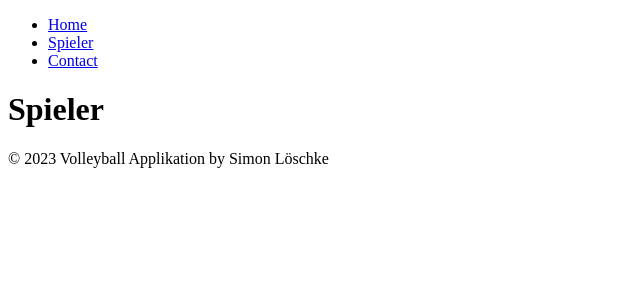
After one commit to simon-loeschke1988/volleyball, a Django app: page /player/ in a window 1280 px wide. The commit adds this page. Shown: the top 300 px of the page, without its empty margins (0-640 px from the left). Run offline with Django 4.2, Linux system fonts and the light colour scheme; data that the repository does not hold is empty.

Commit message:
Links hinzugefügt

```diff
--- a/applikation/applikation/urls.py
+++ b/applikation/applikation/urls.py
@@ -5,4 +5,5 @@ from django.urls import path, include
 urlpatterns = [
     path('admin/', admin.site.urls),
     path('', include(('webapp.urls', 'webapp'), namespace='webapp')),
+
 ]
--- a/applikation/webapp/templates/base.html
+++ b/applikation/webapp/templates/base.html
@@ -12,8 +12,8 @@
     <header>
         <nav>
             <ul>
-                <li><a href="#">Home</a></li>
-                <li><a href="#">About</a></li>
+                <li><a href="{%url 'webapp:index'%}">Home</a></li>
+                <li><a href="{%url 'webapp:player' %}">Spieler</a></li>
                 <li><a href="#">Contact</a></li>
             </ul>
         </nav>
--- /dev/null
+++ b/applikation/webapp/templates/player.html
@@ -0,0 +1,16 @@
+{% extends 'base.html' %}
+
+{% block description %} Spielerübersicht {% endblock %}
+{% block keywords %} Spieler, Player {% endblock %}
+
+{%block title%} Spieler {% endblock %}
+
+{% block content %}
+
+<h1>Spieler</h1>
+<ul>
+    {% for x in players %}
+      <li>{{ x.name }}</li>
+    {% endfor %}
+  </ul>
+{% endblock %}
--- a/applikation/webapp/urls.py
+++ b/applikation/webapp/urls.py
@@ -4,4 +4,5 @@ from . import views
 
 urlpatterns = [
     path('', views.index, name='index'),
+    path('player/', views.player, name='player'),
 ]
--- a/applikation/webapp/views.py
+++ b/applikation/webapp/views.py
@@ -2,6 +2,9 @@ from django.shortcuts import render
 from django.template import loader
 
 from django.http import HttpResponse
+
+# models
+from .models import Players, Courts, Matches, Cities, Teams, Tournament
 
 # Create your views here.
 
@@ -9,3 +12,11 @@ def index(request):
     # index.html is located in applikation/webapp/templates/index.html, but we don't need to specify the full path // Simon Löschke
     template = loader.get_template('index.html')
     return HttpResponse(template.render({}, request))
+
+def player(request):
+    player = Players.objects.all().values()
+    template = loader.get_template('player.html')
+    context = {
+        'players': player,
+    }
+    return HttpResponse(template.render(context, request))
```
